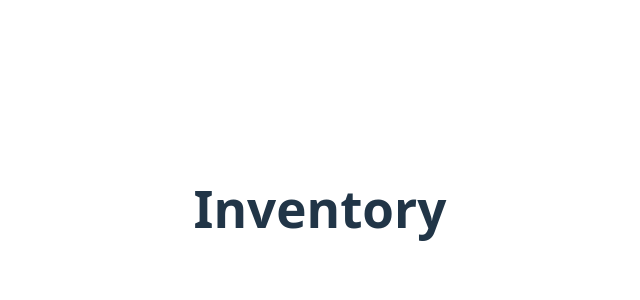
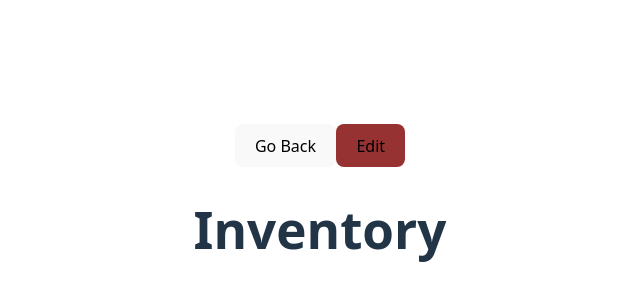
Before and after one commit to gigann/CRUD-Application-Project, a React (Vite) app in the folder client/: page /inventory in a window 1280 px wide. Shown: the part 192-492 px from the top of the page, without its empty margins (320-960 px from the left). Built offline with nearby package versions, Linux system fonts and the light colour scheme.

Commit message:
added more front-end scaffolding and added contexts for login and theme

```diff
--- /dev/null
+++ b/client/src/components/InventoryItemCard/InventoryItemCard.jsx
@@ -0,0 +1,14 @@
+import { useState } from 'react';
+
+import './InventoryItemCard.css';
+
+function InventoryItemCard() {
+
+    return (
+        <>
+            <h1>Inventory Item Card</h1>
+        </>
+    )
+}
+
+export default InventoryItemCard;
--- a/client/src/components/InventoryPage/InventoryPage.css
+++ b/client/src/components/InventoryPage/InventoryPage.css
@@ -0,0 +1,3 @@
+.edit-button {
+    background-color: rgba(150, 50, 50, 255);
+}
--- a/client/src/components/InventoryPage/InventoryPage.jsx
+++ b/client/src/components/InventoryPage/InventoryPage.jsx
@@ -1,12 +1,24 @@
 import { useState } from 'react';
+import { useNavigate } from 'react-router-dom';
 
 import './InventoryPage.css';
+import InventoryItemCard from '../InventoryItemCard/InventoryItemCard';
 
 function InventoryPage() {
+    const navigate = useNavigate();
 
     return (
         <>
+            <nav>
+                <button onClick={() => navigate(-1)}>Go Back</button>
+                <button className = 'edit-button'>Edit</button>
+            </nav>
+
             <h1>Inventory</h1>
+
+            {/* <InventoryItemCard></InventoryItemCard>
+            <InventoryItemCard></InventoryItemCard>
+            <InventoryItemCard></InventoryItemCard> */}
         </>
     )
 }
```
Also changed, not shown: client/src/components/InventoryItemCard/InventoryItemCard.css (added), client/src/contexts/LoginContext.jsx (added), client/src/contexts/ThemeContext.jsx (added).
